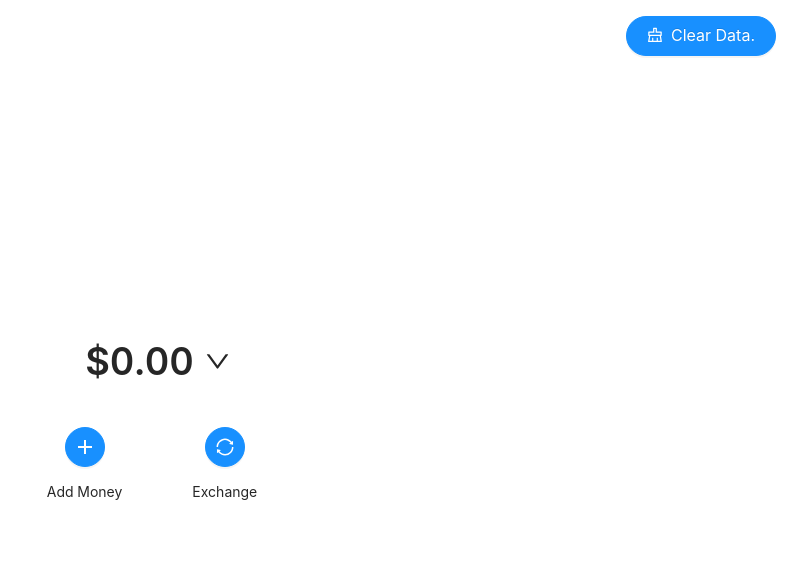
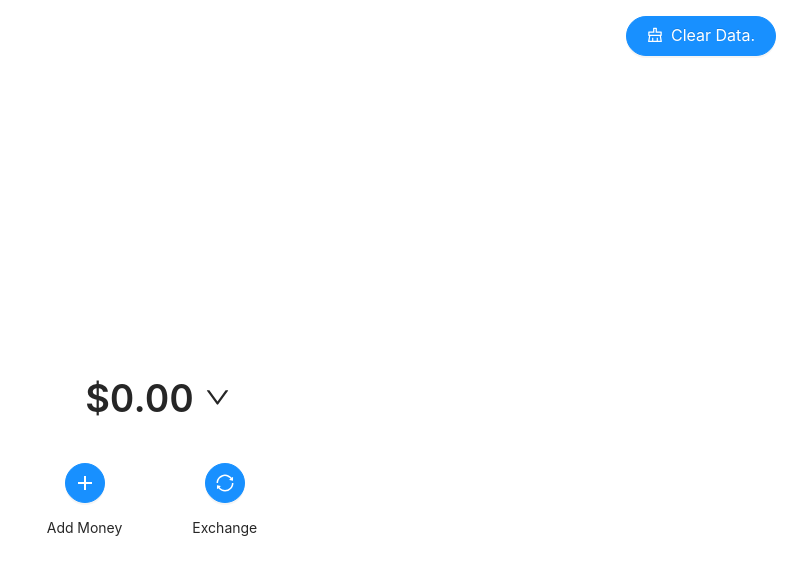
Before and after one commit to gothammm/xchange, a React (Vite) app: page / in a window 1280 px wide. Shown: the top 574 px of the page, without its empty margins (488-1280 px from the left). Built offline with nearby package versions, Linux system fonts and the light colour scheme.

Commit message:
Some minor improvements

```diff
--- a/src/App.tsx
+++ b/src/App.tsx
@@ -8,9 +8,10 @@ import {
 import { useAppStorage } from './hooks/StorageHook';
 import HomePage from './pages/HomePage';
 import styled from 'styled-components';
-import { Button, message, Result } from 'antd';
+import { Button, message, Result, Tooltip } from 'antd';
 import { ClearOutlined } from '@ant-design/icons';
 import AppContext from './context/AppContext';
+import ExchangePage from './pages/ExchangePage';
 
 const Toolbar = styled.div`
   display: flex;
@@ -31,6 +32,7 @@ const App: React.FC = () => {
     >
       <Router>
         <Toolbar>
+          <Tooltip placement="bottom" title="To erase all data and start fresh.">
             <Button
               type="primary"
               shape="round"
@@ -43,13 +45,14 @@ const App: React.FC = () => {
             >
               Clear Data.
             </Button>
+          </Tooltip>
         </Toolbar>
         <Switch>
           <Route path="/" exact>
             <HomePage />
           </Route>
           <Route path="/exchange">
-            <div>Exchange</div>
+            <ExchangePage />
           </Route>
           <Route
             path="*"
--- /dev/null
+++ b/src/components/CenterPageContainer.tsx
@@ -0,0 +1,10 @@
+import styled from 'styled-components';
+import FlexContainer from './FlexContainer';
+
+const CenterPageContainer = styled(FlexContainer)`
+  justify-content: center;
+  align-items: center;
+  flex: 1;
+`;
+
+export default CenterPageContainer;
--- a/src/hooks/FXApiHook.ts
+++ b/src/hooks/FXApiHook.ts
@@ -1,4 +1,4 @@
-import { useState, useEffect } from 'react';
+import { useState } from 'react';
 import CurrencyType from '../enums/CurrencyType';
 
 const BASE_URL = `https://api.exchangeratesapi.io`;
--- a/src/pages/ExchangePage.tsx
+++ b/src/pages/ExchangePage.tsx
@@ -0,0 +1,8 @@
+import React from 'react';
+import CenterPageContainer from '../components/CenterPageContainer';
+
+const ExchangePage: React.FC = () => {
+  return <CenterPageContainer>Exchange</CenterPageContainer>;
+};
+
+export default ExchangePage;
--- a/src/pages/HomePage.tsx
+++ b/src/pages/HomePage.tsx
@@ -10,12 +10,7 @@ import WalletList from '../components/WalletList';
 import { DrawerProps } from 'antd/lib/drawer';
 import AddMoneyModal from '../components/AddMoneyModal';
 import { useHistory } from 'react-router-dom';
-
-const HomeContainer = styled(FlexContainer)`
-  justify-content: center;
-  align-items: center;
-  flex: 0.9;
-`;
+import CenterPageContainer from '../components/CenterPageContainer';
 
 const XChangeDrawer: React.FC<DrawerProps> = styled(Drawer)`
   .ant-drawer-body {
@@ -43,7 +38,7 @@ const HomePage: React.FC = () => {
   const [showAddMoney, setShowAddMoney] = useState(false);
   const history = useHistory();
   return (
-    <HomeContainer>
+    <CenterPageContainer>
       {primaryWallet && (
         <AddMoneyModal
           show={showAddMoney}
@@ -100,7 +95,7 @@ const HomePage: React.FC = () => {
           }}
         />
       </XChangeDrawer>
-    </HomeContainer>
+    </CenterPageContainer>
   );
 };
 
```
Also changed, not shown: 1 other file (tests, documents, lock files or other folders). Lines whose indentation alone changed are shown as unchanged.
